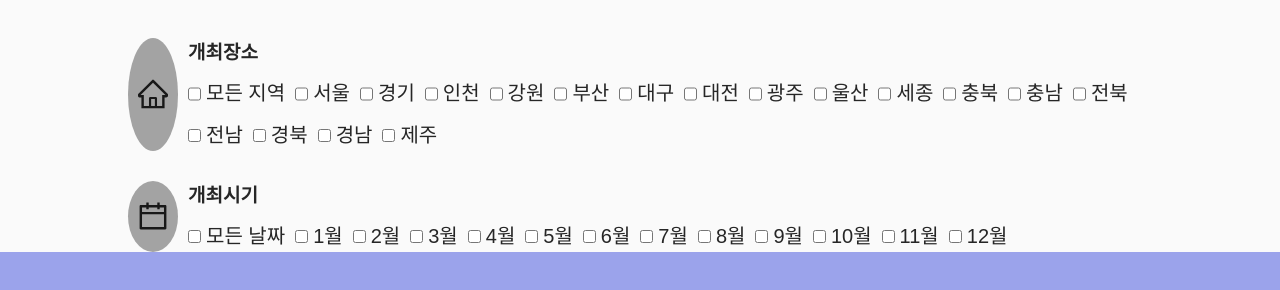
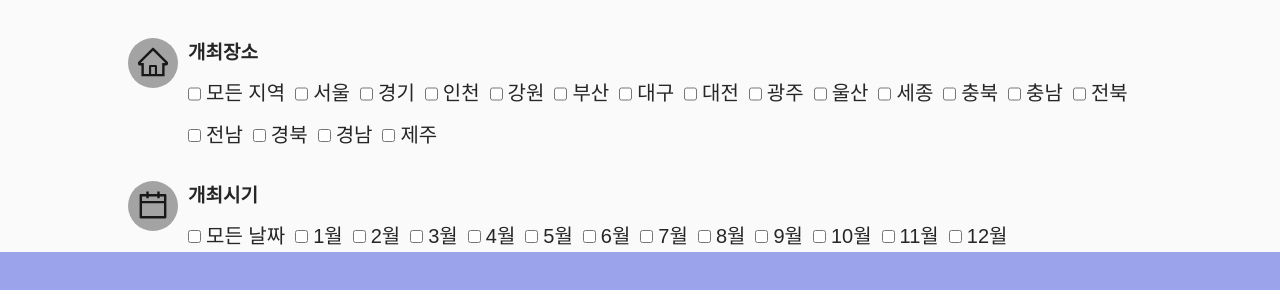
Before and after one commit to prgrms-web-devcourse/Team-BackFro-ArtZip-FE, a Next.js app: page / in a window 1280 px wide. Shown: the part 1214-1504 px from the top of the page. Built offline with nearby package versions, Linux system fonts and the light colour scheme; a web font is replaced by a local one.

Commit message:
fix: IconBox 줄어드는 버그 수정

```diff
--- a/components/organism/SearchToolbar/style.ts
+++ b/components/organism/SearchToolbar/style.ts
@@ -13,11 +13,13 @@ export const IconBox = styled.div`
   justify-content: center;
   background-color: ${({ theme }) => theme.color.font.light};
   width: 50px;
+  height: 50px;
   border-radius: 50%;
   flex-shrink: 0;
 `;
 export const Icon = styled.span`
   font-size: 30px;
+  flex-shrink: 0;
 `;
 
 export const ContentBox = styled.div`
```
